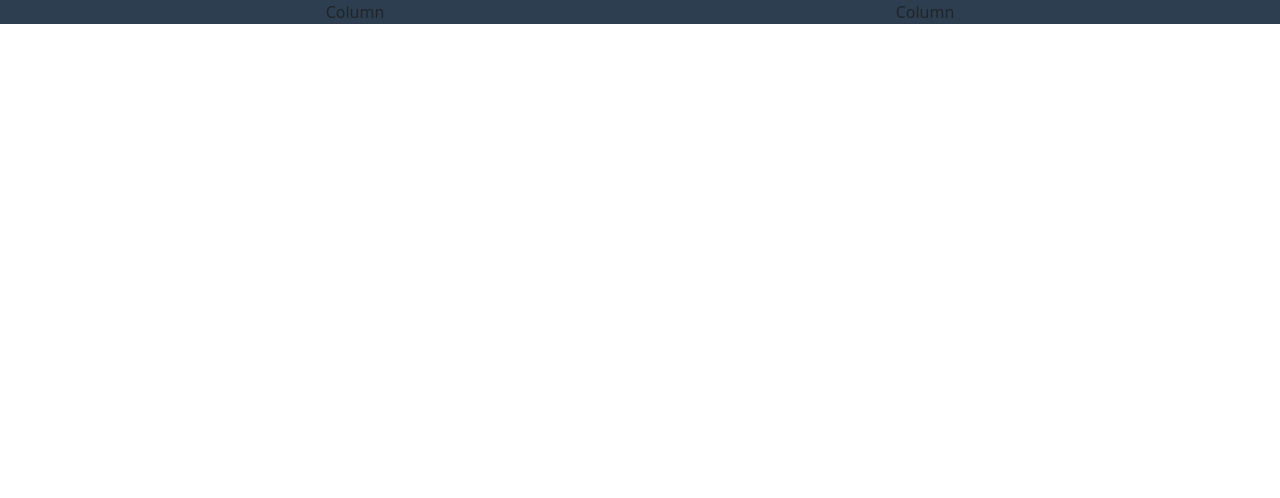
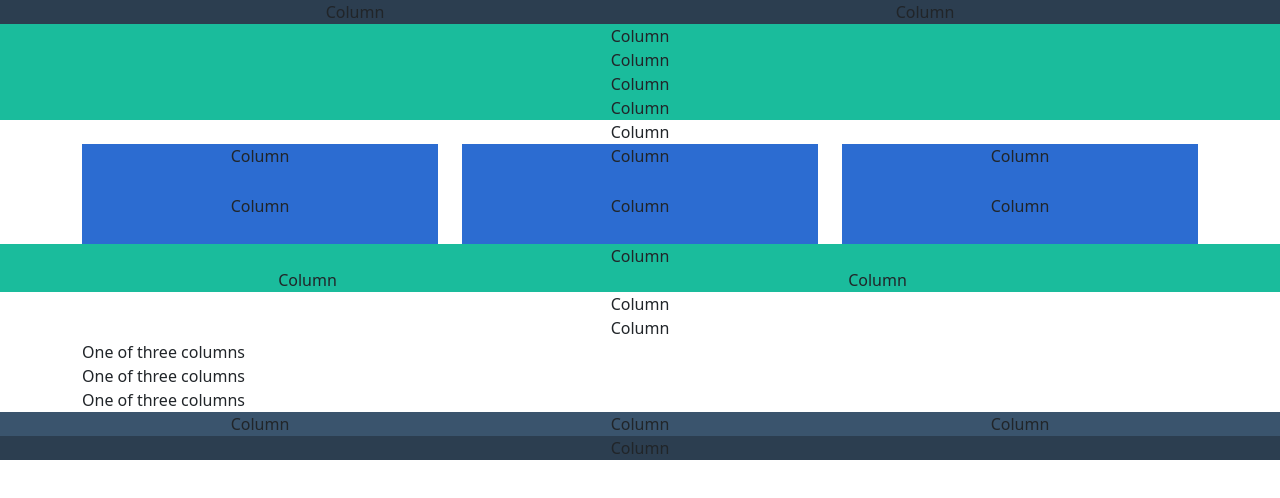
Before and after one commit to MicheleRossetti02/html-css-bootstrap-freelancer, a plain HTML site: page index.html in a window 1280 px wide. Drawn offline with nearby package versions, Linux system fonts and the light colour scheme.

Commit message:
structure

```diff
--- a/index.html
+++ b/index.html
@@ -13,6 +13,7 @@
 
     <!-- header -->
     <header id="site_header">
+    <div class="header">
         <div class="container text-center">
             <div class="row">
               <div class="col">
@@ -23,18 +24,132 @@
               </div>
             </div>
           </div>
+    </div>
     </header>
 
 
     <!-- main -->
 
     <main id="site_main">
+        <!--  start -->
+        <div class="primary start">
+            <div class=" container text-center">
+                <div class="row row-cols-3">
+                  <div class="col-12">Column</div>
+                  <div class="col_12">Column</div>
+                  <div class="col-12">Column</div>
+                  <div class="col-12">Column</div>
+                </div>
+            </div>
+        </div>
+        <!-- portfolio -->
+        <div class="secondary portfolio">
+            <div class=" container text-center">
+                <div class="row row-cols-3">
+                  <div class="col-12">
+                    Column
+                  </div>
+
+                  <div class="col_4">
+                    <div class="card_portfolio">
+                        Column
+                    </div>
+                  </div>
+
+                  <div class="col-4">
+                    <div class="card_portfolio">
+                        Column
+                    </div>
+                </div>
+                  <div class="col-4">
+                    <div class="card_portfolio">
+                        Column
+                    </div>
+                  </div>
+
+                  <div class="col-4">
+                    <div class="card_portfolio">
+                        Column
+                    </div>
+                  </div>
+                  <div class="col-4">
+                    <div class="card_portfolio">
+                        Column
+                    </div>
+                  </div>
+                  <div class="col-4">
+                    <div class="card_portfolio">
+                        Column
+                    </div>
+                  </div>
+                </div>
+            </div>
+        </div>
+
+        <!-- about -->
+        <div class="primary about">
+            <div class=" container text-center">
+                <div class="row row-cols-3">
+                  <div class="col-12">Column</div>
+                  <div class="col_6">Column</div>
+                  <div class="col-6">Column</div>
+                </div>
+            </div>
+        </div>
+
+        <!-- contact -->
+        <div class="contact">
+            <div class="container text-center">
+                <div class="row">
+                    <div class="col-12">Column</div>
+                    <div class="col-12">Column</div>
+
+                  <div class="col-12 ">
+                    <div class="info">
+                        One of three columns
+
+                    </div>
+                  </div>
+                  <div class="col-12 ">
+                    <div class="info">
+                        One of three columns
+
+                    </div>
+                  </div>
+                  <div class="col-12 ">
+                    <div class="info">
+                        One of three columns
+
+                    </div>
+                  </div>
+                </div>
+
+              </div>
+        </div>
 
     </main>
 
 
     <!-- footer -->
-    <footer id="site_footer"></footer>
+    <footer id="site_footer">
+        <div class="footer ">
+            <div class=" container text-center">
+                <div class="row row-cols-3">
+                  <div class="col-4">Column</div>
+                  <div class="col_4">Column</div>
+                  <div class="col-4">Column</div>
+                </div>
+            </div>
+        </div>
+        <div class="header">
+            <div class=" container text-center">
+                <div class="row row-cols-3">
+                  <div class="col-12">Column</div>
+
+                </div>
+            </div>
+        </div>
+    </footer>
 
 
 </body>
--- a/style.css
+++ b/style.css
@@ -6,8 +6,31 @@
 
 :root{
     --header: #2C3E50;
+    --primary:#1ABC9C;
+    --secondary:#FFFFFF;
+    --footer:#3A546D;
 
 }
-header{
+.header{
     background-color: var(--header);
 }
+.primary{
+    background-color: var(--primary);
+}
+.secondary{
+    background-color:var(--secondary);
+}
+.footer {
+    background-color: var(--footer);
+}
+
+
+.card_portfolio{
+    background-color: #2c6cd1;
+    height: 50px;
+    width: 100%;
+}
+
+.info{
+    text-align: left;
+}
```
